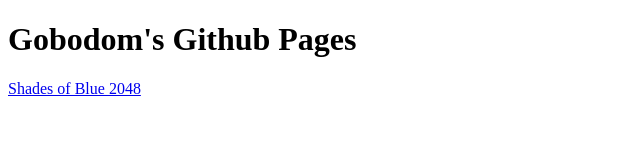
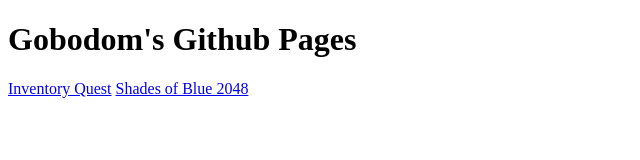
Before and after one commit to gobodom/gobodom.github.io, a plain HTML site: page index.html in a window 1280 px wide. Shown: the whole page, without its empty margins (0-640 px from the left). Drawn offline with Linux system fonts and the light colour scheme.

Commit message:
Update index.html

```diff
--- a/index.html
+++ b/index.html
@@ -2,6 +2,7 @@
 <html>
 <body>
 <h1>Gobodom's Github Pages</h1>
+<a href="https://gobodom.github.io/InventoryQuest">Inventory Quest</a>
 <a href="https://gobodom.github.io/2048">Shades of Blue 2048</a>
 </body>
 </html>
```
